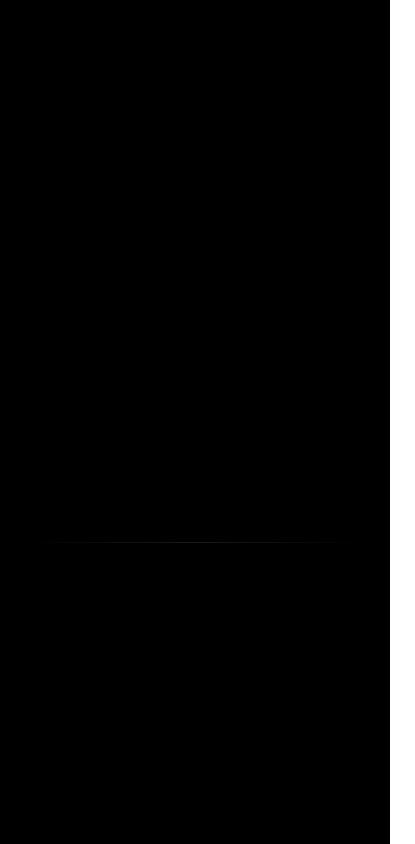
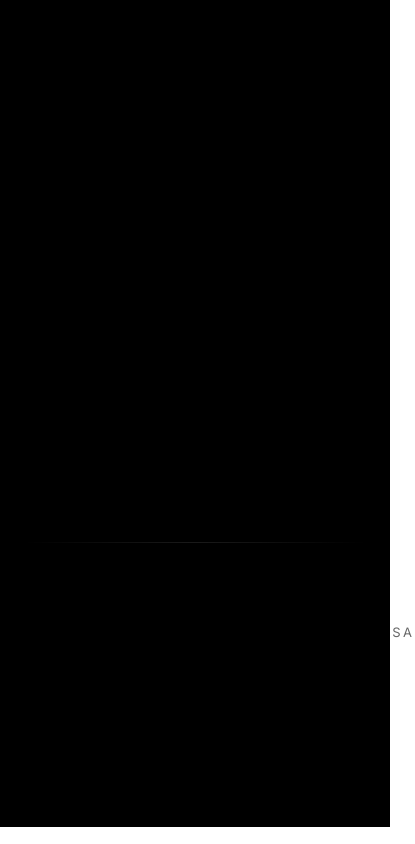
Before and after one commit to infinityspine/exiqx-website, a Next.js app: page / in a window 390 px wide. Shown: the part 8280-9124 px from the top of the page, 415 px wide, since content can reach past the window. Built offline with nearby package versions, Linux system fonts and the light colour scheme.

Commit message:
🕒 Auto-commit: 2025-11-14 17:19:57

```diff
--- a/components/layout/Footer.tsx
+++ b/components/layout/Footer.tsx
@@ -162,8 +162,8 @@ const Footer = memo(function Footer() {
           </p>
 
           {/* Center: Tagline */}
-          <p className="text-center uppercase tracking-[0.2em] text-white/70 font-inter" style={{ fontSize: 'clamp(0.8125rem, 1.6vw, 0.9375rem)' }}>
-            ENGINEERED IN ARIZONA • MADE IN THE&nbsp;USA
+          <p className="text-center uppercase tracking-[0.2em] text-white/70 font-inter whitespace-nowrap" style={{ fontSize: 'clamp(0.8125rem, 1.6vw, 0.9375rem)' }}>
+            ENGINEERED IN ARIZONA • MADE IN THE USA
           </p>
 
           {/* Right: Legal Links */}
```
